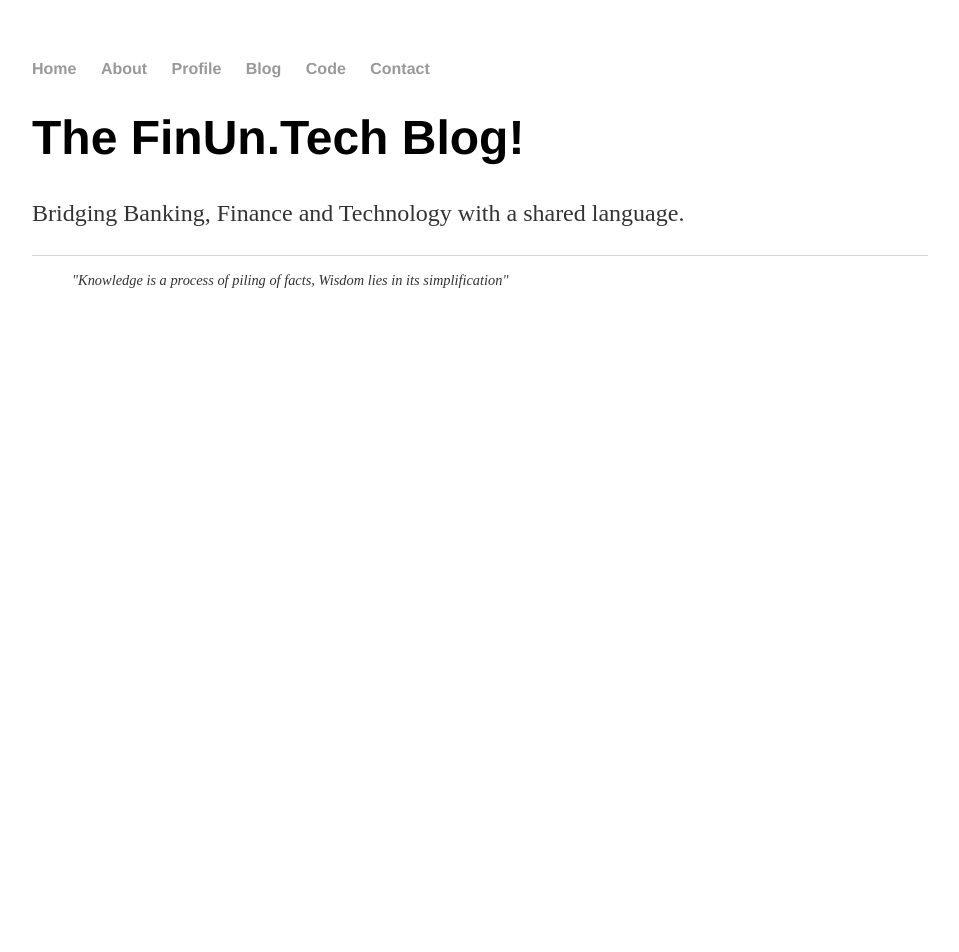
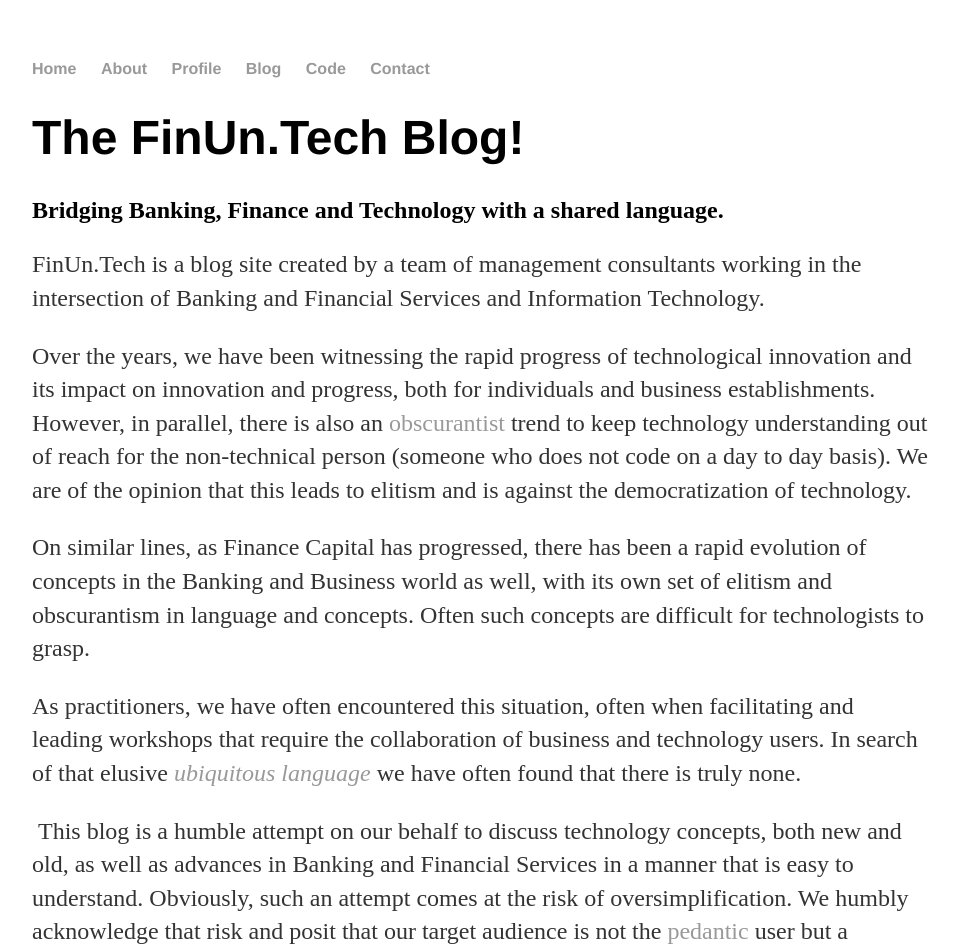
Before and after one commit to finuntech/finuntech.github.io, a Jekyll site: the page built from index.html, in a window 1280 px wide. Shown: the top 952 px of the page, without its empty margins (160-1119 px from the left). Built offline with Jekyll 4.4.1, drawn with Linux system fonts in a browser that asks for light colours; before the commit the page ends 900 px from its top, so only the background shows below that; some of the changed text lies outside the part shown.

Commit message:
Updated Index

```diff
--- a/index.html
+++ b/index.html
@@ -4,5 +4,14 @@
 ---
 <div class="blurb">
 	<h1>The FinUn.Tech Blog!</h1>
-	<p>Bridging Banking, Finance and Technology with a shared language.</p>
+	<h2>Bridging Banking, Finance and Technology with a shared language.</h2>
+	<p></p>
+	<p><span data-contrast="auto">FinUn.Tech&nbsp;is a blog site created by a team of management consultants working in the intersection of Banking and Financial Services and Information Technology.&nbsp;</span>&nbsp;</p>
+	<p><span data-contrast="auto">Over the years, we have been witnessing the rapid progress of technological innovation and its impact on innovation and progress, both for individuals and business establishments. However, in parallel, there is also an <a href="https://www.merriam-webster.com/dictionary/obscurantism">obscurantist</a> trend to keep technology understanding out of reach for the non-technical person (someone who does not code on a day to day basis). We are of the opinion that this leads to elitism and is against the democratization of technology.&nbsp;</span>&nbsp;</p>
+	<p><span data-contrast="auto">On similar lines, as Finance Capital has progressed, there has been a rapid evolution of concepts in the Banking and Business world as well, with its own set of elitism and obscurantism in language and concepts. Often such concepts are difficult for technologists to grasp.</span>&nbsp;</p>
+	<p><span data-contrast="auto">As practitioners, we have often encountered this situation, often when facilitating and leading workshops that require the collaboration of business and technology users. In search of that elusive <em><a href="https://martinfowler.com/bliki/UbiquitousLanguage.html">ubiquitous language</a></em>&nbsp;we have often found that there is truly none.</span>&nbsp;</p>
+	<p>&nbsp;<span data-contrast="auto">This blog is a humble attempt on our behalf to discuss technology concepts, both new and old, as well as advances in Banking and Financial Services in a manner that is easy to understand. Obviously, such an attempt comes at the risk of oversimplification. We humbly acknowledge that risk and posit that our target audience is not the <a href="https://www.merriam-webster.com/dictionary/pedantic">pedantic</a> user but a common person with a baseline understanding of both the worlds.&nbsp;</span>&nbsp;</p>
+	<p>&nbsp;<span data-contrast="auto">For kicks-and-giggles, please find a technology specification document created with a technology bullshit generator available on the internet. It looks so real, isn't it?</span>&nbsp;</p>
+	<p></p>
+	<p><a data-flickr-embed="true" href="https://www.flickr.com/photos/188130660@N03/49819118722/in/dateposted-public/" title="Technology Bullshit"><img src="https://live.staticflickr.com/65535/49819118722_5cd81c45e8_o.png" width="712" height="649" alt="Bullshit"></a></p>
 </div><!-- /.blurb -->
```
